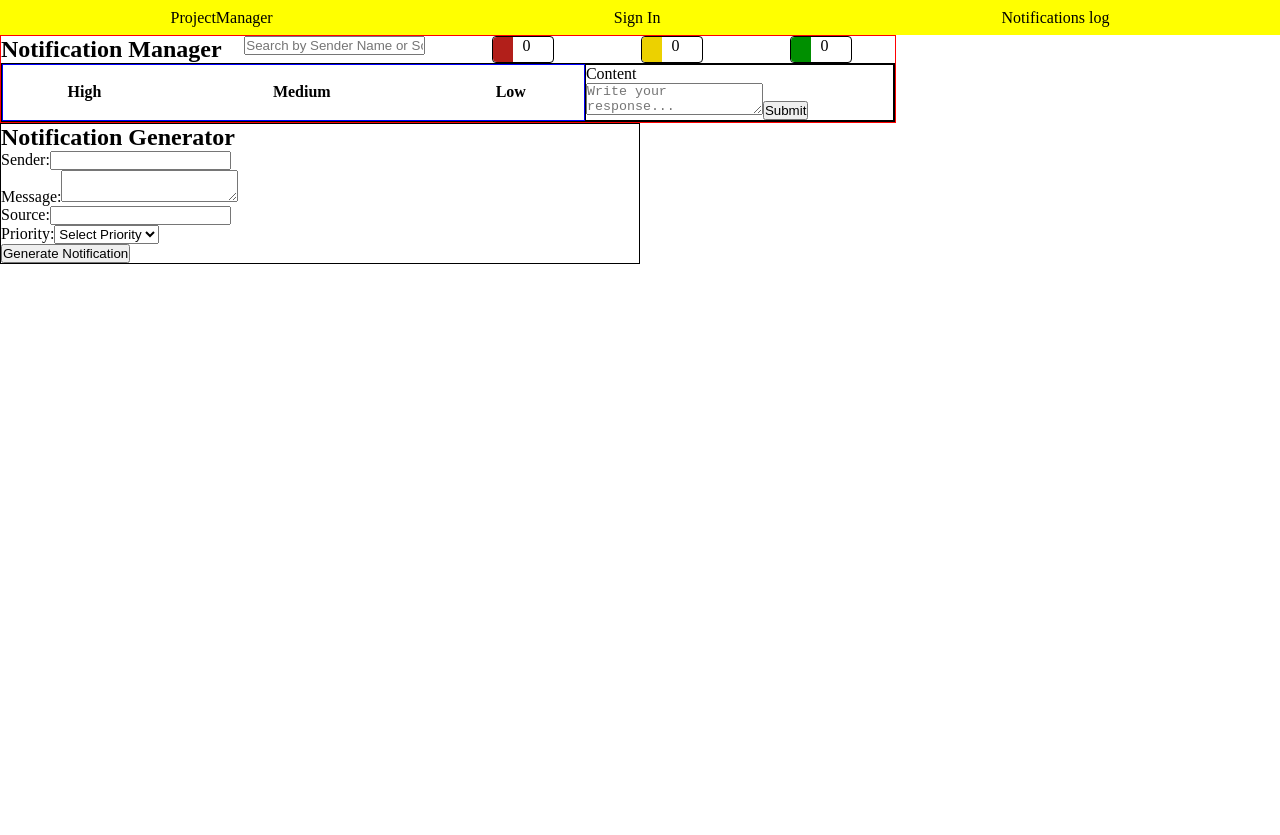
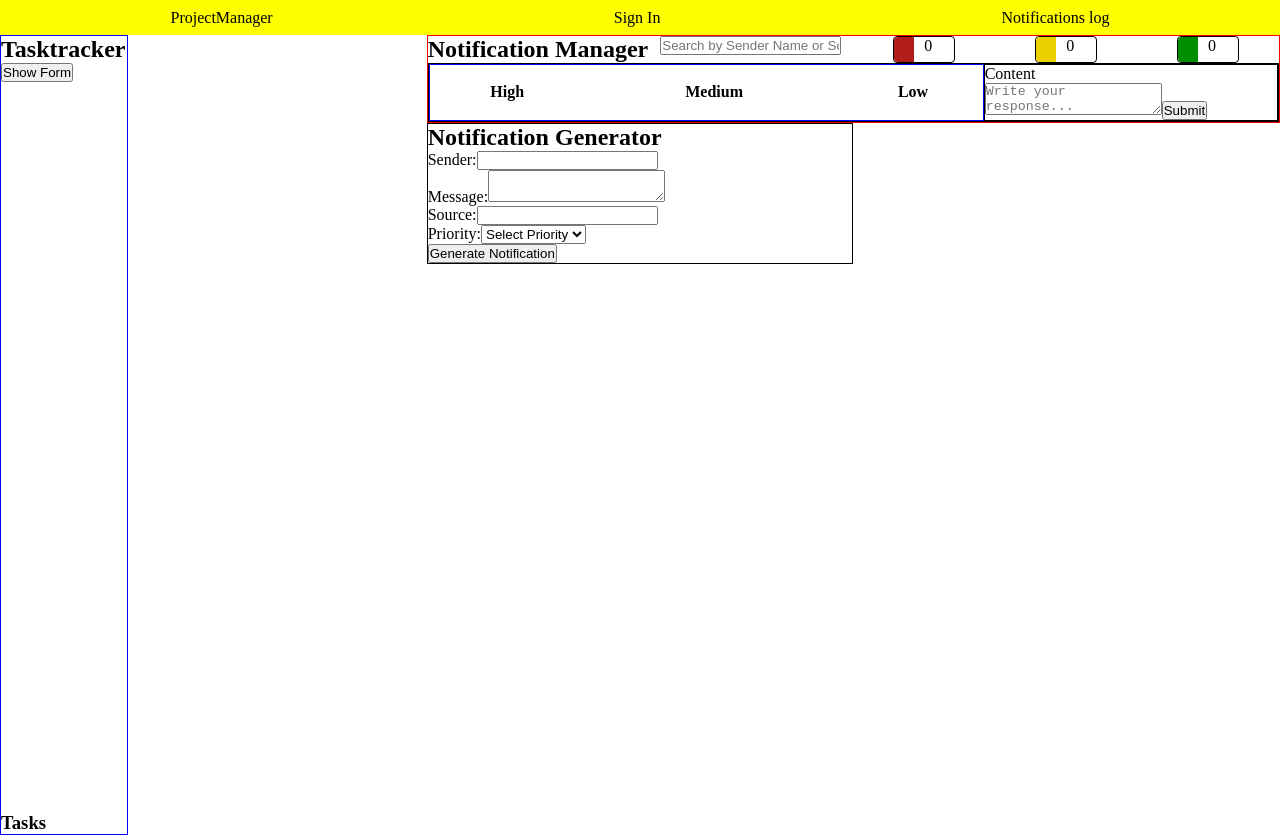
Before and after one commit to EdGitDonald/NotProject, a React (Vite) app: page / in a window 1280 px wide. Before the commit the page ends 800 px from the top, so only its background shows below. Built offline with nearby package versions, Linux system fonts and the light colour scheme.

Commit message:
TaskTracker added

```diff
--- a/src/Components/NotificationsManager/NotificationManager.css
+++ b/src/Components/NotificationsManager/NotificationManager.css
@@ -1,6 +1,6 @@
 .notificationmanager-container{
     border: 1px solid red;
-    width: 70%;
+    width: auto;
     display: flex;
     flex-direction: column;
     justify-content: space-between;
--- /dev/null
+++ b/src/Components/Tasktracker/Tasktracker.css
@@ -0,0 +1,13 @@
+
+.tasktracker-container {
+  height: 100%;
+  width: 30%;
+  display: flex;
+  flex-direction: column;
+  border: 1px solid blue;
+}
+
+.utility-tab {
+  flex-grow: 1; /* Tasktracker takes up 1/3 of the screen vertically */
+  overflow-y: auto; /* Enable scrolling if content overflows */
+}
--- /dev/null
+++ b/src/Components/Tasktracker/Tasktracker.jsx
@@ -0,0 +1,112 @@
+import React, { useState } from 'react';
+import './Tasktracker.css';
+
+function Tasktracker() {
+    const [tasks, setTasks] = useState([]);
+    const [taskName, setTaskName] = useState('');
+    const [steps, setSteps] = useState('');
+    const [dueDate, setDueDate] = useState('');
+    const [assignedBy, setAssignedBy] = useState('');
+    const [participants, setParticipants] = useState('');
+    const [brief, setBrief] = useState('');
+    const [showForm, setShowForm] = useState(false); // State to manage visibility of the form
+
+  const handleSubmit = (event) => {
+    event.preventDefault();
+    // Validate taskName (e.g., check if it's not empty)
+    if (!taskName.trim()) {
+      alert('Please enter a task name');
+      return;
+    }
+     // Add the new task to the tasks list
+     const newTask = {
+        id: Date.now(), // Assign a unique ID to each task (using timestamp)
+        taskName,
+        steps,
+        dueDate,
+        assignedBy,
+        participants,
+        brief
+      };
+      setTasks([...tasks, newTask]);
+      // Reset form fields
+      resetForm();
+    };
+
+  const resetForm = () => {
+    setTaskName('');
+    setSteps('');
+    setDueDate('');
+    setAssignedBy('');
+    setParticipants('');
+    setBrief('');
+  };
+
+  return (
+    <div className='tasktracker-container'>
+      <h2>Tasktracker</h2>
+      <div className='utility-tab'>
+        {/* Dropdown tab */}
+        <div className='dropdown-tab'>
+          <button onClick={() => setShowForm(!showForm)}>
+            {showForm ? 'Hide Form' : 'Show Form'}
+          </button>
+        </div>
+        {/* Form */}
+        {showForm && (
+          <form onSubmit={handleSubmit}>
+            <input
+              type='text'
+              placeholder='Enter task name'
+              value={taskName}
+              onChange={(e) => setTaskName(e.target.value)}
+              required
+            />
+            <textarea
+              placeholder='Enter steps'
+              value={steps}
+              onChange={(e) => setSteps(e.target.value)}
+            />
+            <input
+              type='date'
+              placeholder='Due date'
+              value={dueDate}
+              onChange={(e) => setDueDate(e.target.value)}
+            />
+            <input
+              type='text'
+              placeholder='Assigned by'
+              value={assignedBy}
+              onChange={(e) => setAssignedBy(e.target.value)}
+            />
+            <input
+              type='text'
+              placeholder='Participants'
+              value={participants}
+              onChange={(e) => setParticipants(e.target.value)}
+            />
+            <textarea
+              placeholder='Brief description'
+              value={brief}
+              onChange={(e) => setBrief(e.target.value)}
+            />
+            <button type='submit'>Add Task</button>
+          </form>
+        )}
+      </div>
+      {/* Task list */}
+      <div className='task-list'>
+        <h3>Tasks</h3>
+        <ul>
+          {tasks.map((task) => (
+            <li key={task.id}>
+              {task.taskName} - {task.dueDate}
+            </li>
+          ))}
+        </ul>
+      </div>
+    </div>
+  );
+}
+
+export default Tasktracker;
--- a/src/Pages/Homepage/Homepage.css
+++ b/src/Pages/Homepage/Homepage.css
@@ -0,0 +1,10 @@
+.homepage-container {
+    height: 100vh;
+    display: grid;
+    grid-template-columns: 1fr 2fr; /* Tasktracker takes 1/3, NotificationManager takes 2/3 */
+  }
+
+  .left-column, .right-column {
+    height: 100%;
+    overflow-y: auto; /* Enable scrolling if content overflows */
+  }
--- a/src/Pages/Homepage/Homepage.jsx
+++ b/src/Pages/Homepage/Homepage.jsx
@@ -1,6 +1,8 @@
 import React, { useState } from 'react';
+import './Homepage.css'
 import NotificationManager from '../../Components/NotificationsManager/NotificationManager';
 import Simulator from '../../Components/Simulator/Simulator';
+import Tasktracker from '../../Components/Tasktracker/Tasktracker';
 
 
 
@@ -28,9 +30,15 @@ function Homepage() {
 
 
   return (
-    <div>
+    <div className='homepage-container'>
+      <div className='left-column'>
+      <Tasktracker/>
+      </div>
+      <div className='right-column'>
       <NotificationManager notifications={notifications} onDelete={deleteNotification} onSubmitResponse={handleResponseSubmission}/>
       <Simulator onSubmit={addNotification} setSelectedNotification={setSelectedNotification} />
+      </div>
+
     </div>
   );
 }
```
Also changed, not shown: src/Components/NotificationsManager/NotificationManager.jsx (line endings or trailing spaces).
